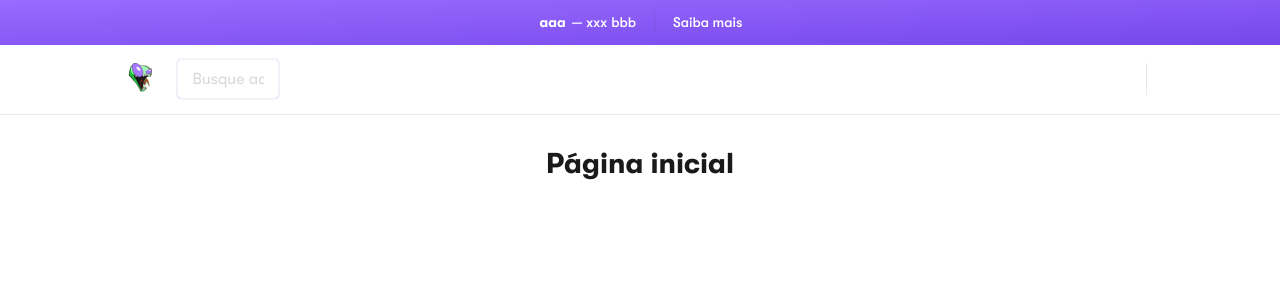
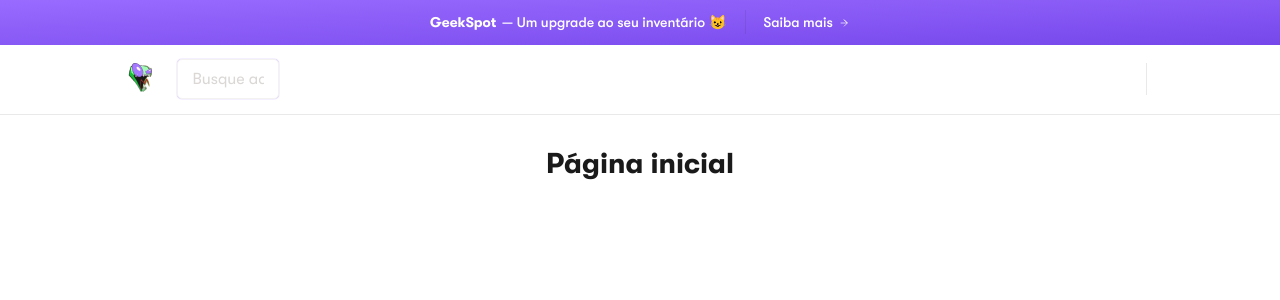
Before and after one commit to junioranheu/geekspot-angular, an Angular app: page / in a window 1280 px wide. Shown: the top 300 px of the page. Built offline with nearby package versions, Linux system fonts and the light colour scheme.

Commit message:
ajustes iniciais

```diff
--- a/src/app/app.module.ts
+++ b/src/app/app.module.ts
@@ -5,6 +5,7 @@ import { NavbarFiltroComponent } from '../components/navbar/outros/navbar-filtro
 import { NavbarSmallComponent } from '../components/navbar/outros/navbar-small/navbar-small.component';
 import { NavbarPadraoComponent } from '../components/navbar/padrao/navbar-padrao/navbar-padrao.component';
 import { SvgLogoComponent } from '../components/svg/svg-logo/svg-logo.component';
+import { SvgSetaUmComponent } from '../components/svg/svg-seta-um/svg-seta-um.component';
 import { AppRoutingModule } from './app-routing.module';
 import { AppComponent } from './app.component';
 import { IndexComponent } from './index/index.component';
@@ -18,7 +19,8 @@ import { EntrarComponent } from './usuario/entrar/entrar.component';
     NavbarPadraoComponent,
     NavbarFiltroComponent,
     NavbarSmallComponent,
-    SvgLogoComponent
+    SvgLogoComponent,
+    SvgSetaUmComponent
   ],
   imports: [
     BrowserModule,
--- a/src/components/navbar/outros/navbar-small/navbar-small.component.html
+++ b/src/components/navbar/outros/navbar-small/navbar-small.component.html
@@ -1,14 +1,14 @@
-<nav class="navbar">
+<nav class="navbarSmall">
     <span>
-        <span class="nomeSistema cor-verde-hover">aaa</span> — xxx
+        <span class="nomeSistema cor-verde-hover">GeekSpot</span> — Um upgrade ao seu inventário
     </span>
 
-    <span>bbb</span>
+    <span>{{emojiAleatorio}}</span>
 
     <span class="separadorEspecial"></span>
 
     <span class="saibaMais cor-verde-hover pointer">
         Saiba mais
-        <!-- <Seta width="1rem" /> -->
+        <app-svg-seta-um></app-svg-seta-um>
     </span>
 </nav>
--- a/src/components/navbar/outros/navbar-small/navbar-small.component.scss
+++ b/src/components/navbar/outros/navbar-small/navbar-small.component.scss
@@ -1,4 +1,4 @@
-.navbar {
+.navbarSmall {
     background: var(--cor-principal-gradient);
     color: var(--branco);
 
@@ -17,12 +17,14 @@
     }
 
     .saibaMais {
+        // background-color: red;
         display: flex;
         justify-content: center;
         align-items: center;
+        gap: 0.2rem;
 
-        svg {
-            margin-top: 2.5px;
+        app-svg-seta-um {
+            margin-top: 3.5px !important;
         }
     }
 
@@ -43,7 +45,7 @@
 
 /* =-=-=-=-=-=-=-=-=-=-= Media queries =-=-=-=-=-=-=-=-=-=-= */
 @media (max-width:739px) {
-    .navbar {
+    .navbarSmall {
         height: 2rem;
 
         span {
--- a/src/components/navbar/outros/navbar-small/navbar-small.component.ts
+++ b/src/components/navbar/outros/navbar-small/navbar-small.component.ts
@@ -1,4 +1,5 @@
 import { Component, OnInit } from '@angular/core';
+import gerarEmojiAleatorio from 'src/utils/outros/gerarEmojiAleatorio';
 
 @Component({
   selector: 'app-navbar-small',
@@ -7,6 +8,8 @@ import { Component, OnInit } from '@angular/core';
 })
 export class NavbarSmallComponent implements OnInit {
 
+  emojiAleatorio = gerarEmojiAleatorio();
+
   constructor() { }
 
   ngOnInit(): void {
--- /dev/null
+++ b/src/components/svg/svg-seta-um/svg-seta-um.component.html
@@ -0,0 +1,4 @@
+<svg viewBox='0 0 24 24' width="1rem" role='presentation'>
+    <path d='M7 12h10l-5-5 5 5-5 5' fill='transparent' strokeWidth='2' stroke='currentColor' strokeLinecap='round'
+        strokeLinejoin='round'></path>
+</svg>
--- /dev/null
+++ b/src/components/svg/svg-seta-um/svg-seta-um.component.ts
@@ -0,0 +1,15 @@
+import { Component, OnInit } from '@angular/core';
+
+@Component({
+  selector: 'app-svg-seta-um',
+  templateUrl: './svg-seta-um.component.html',
+  styleUrls: ['./svg-seta-um.component.scss']
+})
+export class SvgSetaUmComponent implements OnInit {
+
+  constructor() { }
+
+  ngOnInit(): void {
+  }
+
+}
--- /dev/null
+++ b/src/utils/outros/gerarEmojiAleatorio.ts
@@ -0,0 +1,10 @@
+export default function gerarEmojiAleatorio() {
+    const emojis = [
+        '🤠', '😁', '🤠', '😺', '👋',
+        '👊', '✨', '👍', '🙃', '🤯',
+        '👽', '👻', '🖖'
+    ];
+
+    const random = Math.floor(Math.random() * emojis.length);
+    return emojis[random];
+}
```
Also changed, not shown: src/components/svg/svg-seta-um/svg-seta-um.component.scss (added).
